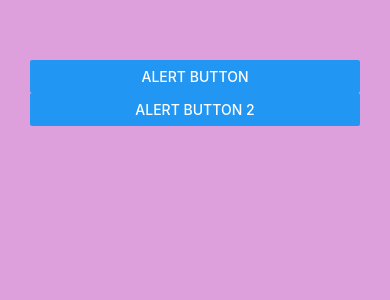
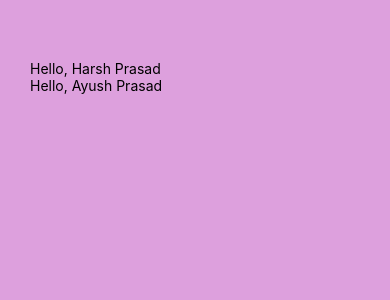
Before and after one commit to HarshuHacker/React-Native-Tutorials, a React Native app: screen / in a window 390 px wide. Shown: the top 300 px of the page. Built offline with nearby package versions, Linux system fonts and the light colour scheme.

Commit message:
Day 2: Custom Components

```diff
--- a/App.js
+++ b/App.js
@@ -12,6 +12,7 @@ import {
   Text,
   View,
 } from "react-native";
+import Greet from "./components/Greet";
 
 export default function App() {
   const [isModalVisible, setIsModalVisible] = useState(false);
@@ -24,26 +25,8 @@ export default function App() {
         paddingHorizontal: 30,
       }}
     >
-      <Button
-        title="Alert Button"
-        onPress={() => Alert.alert("Alert Title", "Alert Message")}
-      />
-
-      <Button
-        title="Alert Button 2"
-        onPress={() =>
-          Alert.alert("Alert Title 2", "Alert Message 2", [
-            {
-              text: "Cancel",
-              onPress: () => console.log("Cancel Pressed"),
-            },
-            {
-              text: "Ok",
-              onPress: () => console.log("Ok Pressed"),
-            },
-          ])
-        }
-      />
+    <Greet name="Harsh Prasad"/>
+    <Greet name="Ayush Prasad"/>
     </View>
   );
 }
--- /dev/null
+++ b/components/Greet.js
@@ -0,0 +1,7 @@
+import { Text } from "react-native";
+
+function Greet({ name }) {
+  return <Text>Hello, {name}</Text>;
+}
+
+export default Greet;
```
